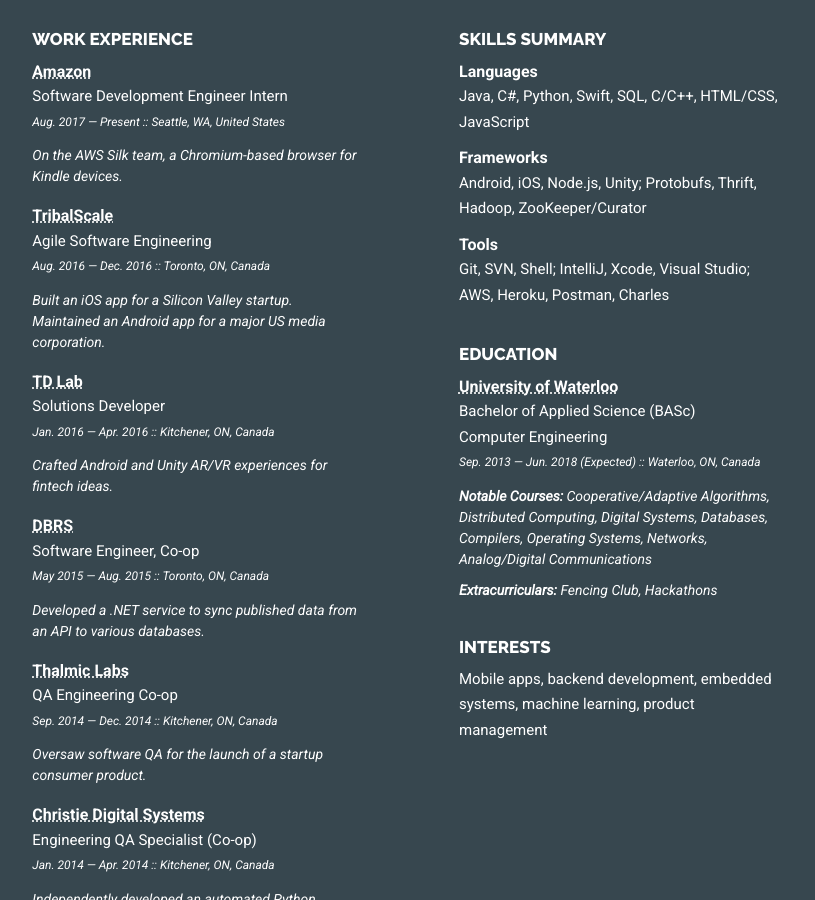
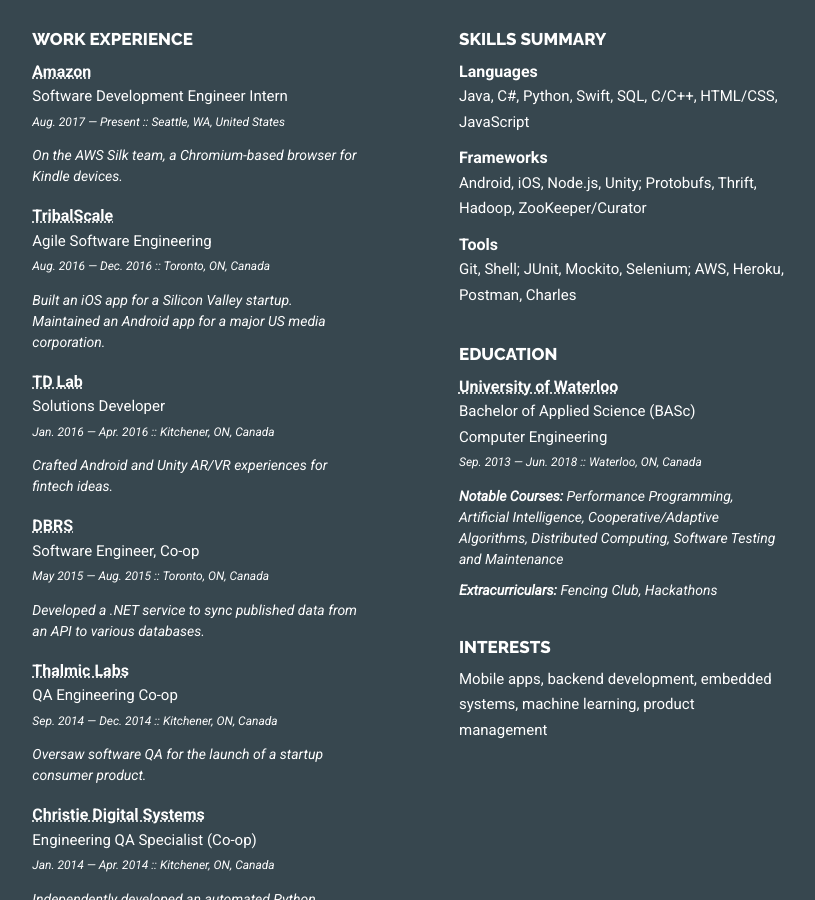
Before and after one commit to lloydtorres/lloydtorres.github.io, a Jekyll site: the page built from index.html, in a window 1280 px wide and 900 px high, scrolled down 1942 px. Shown: the whole window, without its empty margins (196-1011 px from the left). Built offline with Jekyll 4.4.1, drawn with Linux system fonts in a browser that asks for light colours.

Commit message:
Update index

```diff
--- a/index.html
+++ b/index.html
@@ -165,7 +165,7 @@
                                 Android, iOS, Node.js, Unity; Protobufs, Thrift, Hadoop, ZooKeeper/Curator</p>
 
                                 <p><div class="resume-sub-header">Tools</div>
-                                Git, SVN, Shell; IntelliJ, Xcode, Visual Studio; AWS, Heroku, Postman, Charles</p>
+                                Git, Shell; JUnit, Mockito, Selenium; AWS, Heroku, Postman, Charles</p>
                             </div>
                         </div>
                     </div>
@@ -178,8 +178,8 @@
                                 <p><div class="company"><a href="https://uwaterloo.ca/">University of Waterloo</a></div>
                                 <div>Bachelor of Applied Science (BASc)</div>
                                 <div>Computer Engineering</div>
-                                <div class="caption">Sep. 2013 — Jun. 2018 (Expected) :: Waterloo, ON, Canada</div></p>
-                                <p class="resume-entry-content"><strong>Notable Courses:</strong> Cooperative/Adaptive Algorithms, Distributed Computing, Digital Systems, Databases, Compilers, Operating Systems, Networks, Analog/Digital Communications</p>
+                                <div class="caption">Sep. 2013 — Jun. 2018 :: Waterloo, ON, Canada</div></p>
+                                <p class="resume-entry-content"><strong>Notable Courses:</strong> Performance Programming, Artificial Intelligence, Cooperative/Adaptive Algorithms, Distributed Computing, Software Testing and Maintenance</p>
                                 <p class="resume-entry-content"><strong>Extracurriculars:</strong> Fencing Club, Hackathons</p>
                             </div>
 
```
